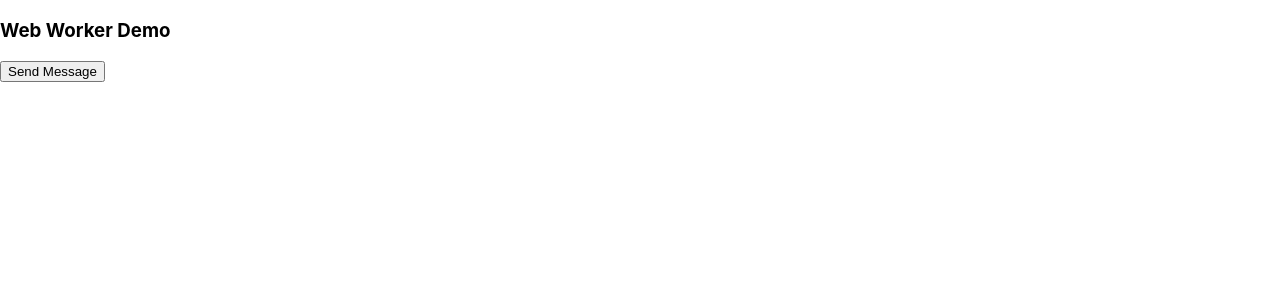
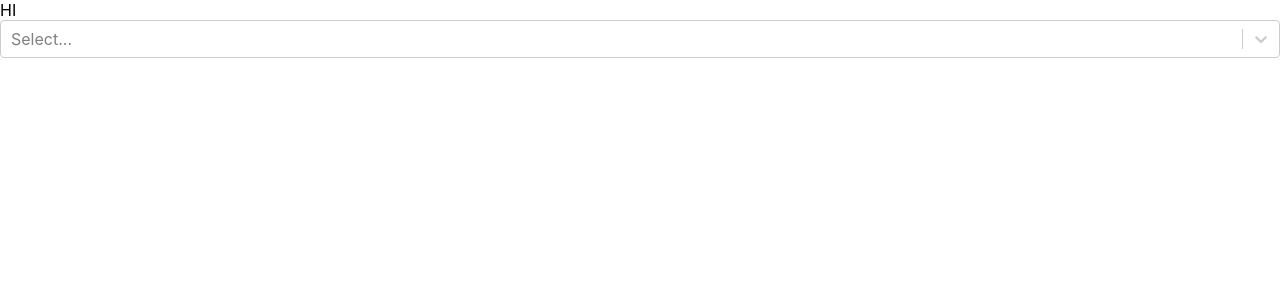
Before and after one commit to the-dimensionless/React_Useful_Cases_Practice, a React (Create React App) app: page / in a window 1280 px wide. Shown: the top 300 px of the page. Built offline with nearby package versions, Linux system fonts and the light colour scheme.

Commit message:
react select ex

```diff
--- a/package.json
+++ b/package.json
@@ -9,6 +9,7 @@
     "react": "^18.2.0",
     "react-dom": "^18.2.0",
     "react-scripts": "5.0.1",
+    "react-select": "^5.7.4",
     "web-vitals": "^2.1.4"
   },
   "scripts": {
--- a/src/index.js
+++ b/src/index.js
@@ -5,13 +5,15 @@ import App from './App';
 import reportWebVitals from './reportWebVitals';
 import SplitView from './pages/SplitView';
 import WebWorkerDemo from './pages/WebWorkerDemo';
+import ReactSelectDemo from './pages/react-select-demo';
 
 const root = ReactDOM.createRoot(document.getElementById('root'));
 root.render(
   // <React.StrictMode>
     // <App />
     // <SplitView />
-    <WebWorkerDemo />
+    // <WebWorkerDemo />
+    <ReactSelectDemo />
   // </React.StrictMode>
 );
 
--- /dev/null
+++ b/src/pages/react-select-demo/index.css
@@ -0,0 +1,3 @@
+.custom-option {
+    border: 1px solid red;
+}
--- /dev/null
+++ b/src/pages/react-select-demo/index.jsx
@@ -0,0 +1,28 @@
+import Select from "react-select";
+import './index.css';
+
+const ReactSelectDemo = () => {
+    const options = [
+        { value: "blues", label: "Blues", info: "wow" },
+        { value: "rock", label: "Rock" , info: "aww"},
+        { value: "jazz", label: "Jazz" , info: 'yuck'},
+        { value: "orchestra", label: "Orchestra", info: "please" },
+    ];
+
+    const MyOption = ({info, label, value}) => {
+        return (
+            <div className="custom-option">
+                <h4>{label}</h4>
+                <div className="sub">{info} </div>
+            </div>
+        );
+    };
+    return (
+        <div>
+            HI
+            <Select formatOptionLabel={MyOption} options={options} />
+        </div>
+    )
+};
+
+export default ReactSelectDemo;
```
Also changed, not shown: 1 other file (tests, documents, lock files or other folders).
